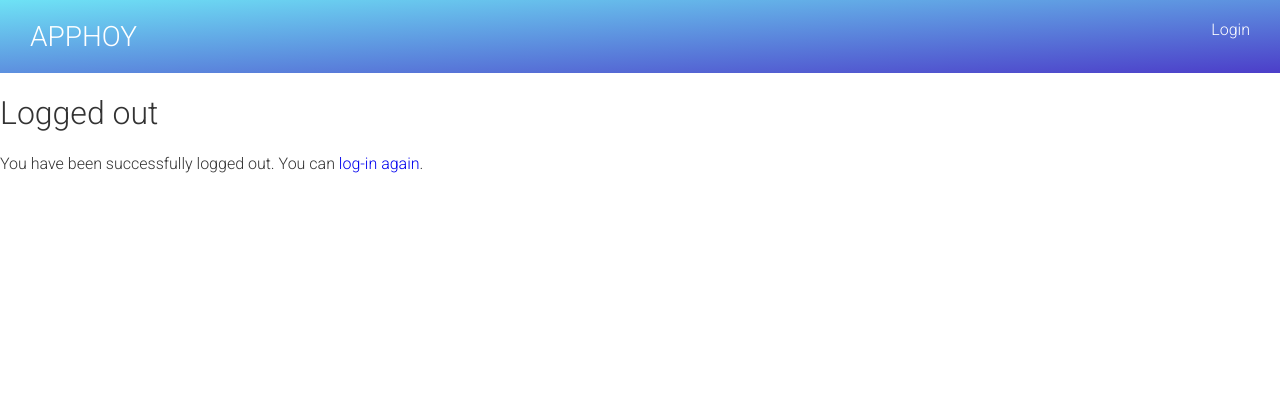
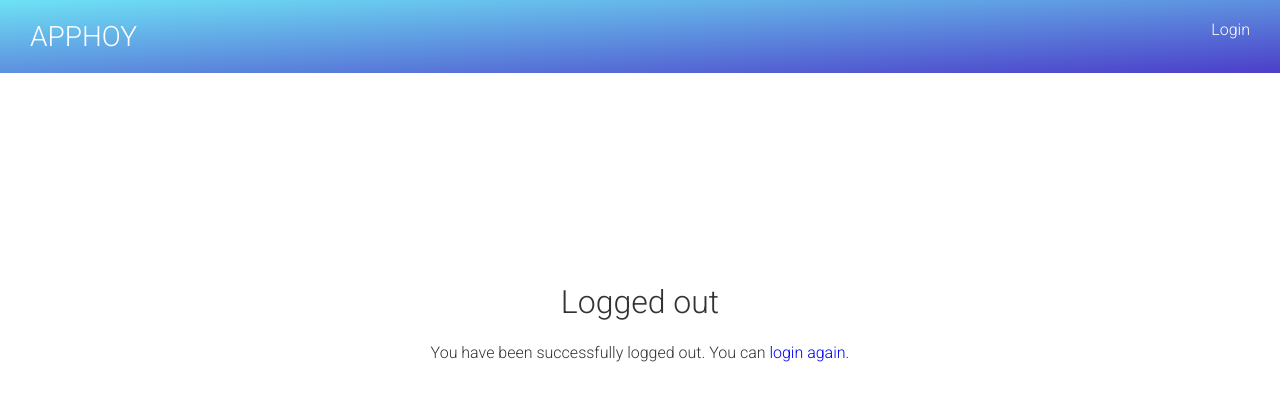
Before and after one commit to mkaniaa/apphoy-webapp, a Django app: page /accounts/logout/ in a window 1280 px wide. Shown: the top 401 px of the page. Run offline with Django 3.2, Linux system fonts and the light colour scheme; some libraries are stand-ins or nearby versions.

Commit message:
AP-5 Stylize logging page
* Stylizing logging and logout pages.

```diff
--- a/apphoy/apphoy/urls.py
+++ b/apphoy/apphoy/urls.py
@@ -5,13 +5,13 @@ The `urlpatterns` list routes URLs to views. For more information please see:
 Examples:
 Function views
     1. Add an import:  from my_app import views
-    2. Add a URL to urlpatterns:  path('', views.home, name='home')
+    2. Add a URL to urlpatterns:  path('', views.home, name="home")
 Class-based views
     1. Add an import:  from other_app.views import Home
-    2. Add a URL to urlpatterns:  path('', Home.as_view(), name='home')
+    2. Add a URL to urlpatterns:  path('', Home.as_view(), name="home")
 Including another URLconf
     1. Import the include() function: from django.urls import include, path
-    2. Add a URL to urlpatterns:  path('blog/', include('blog.urls'))
+    2. Add a URL to urlpatterns:  path("blog/", include("blog.urls"))
 """
 from django.contrib import admin
 from django.contrib.auth import views as auth_views
@@ -20,11 +20,15 @@ from django.urls import path, include
 from common.views import redirect_view
 
 urlpatterns = [
-    path('accounts/login/', auth_views.LoginView.as_view(), name='login'),
-    path('accounts/logout/', auth_views.LogoutView.as_view(), name='logout'),
-    path('accounts/profile/', redirect_view, name='profile_main'),
-    path('admin/', admin.site.urls),
-    path('', redirect_view, name='main'),
-    path('persons/', include('persons.urls')),
-    path('trips/', include('trips.urls')),
+    path("accounts/login/", auth_views.LoginView.as_view(), name="login"),
+    path(
+        "accounts/logout/",
+        auth_views.LogoutView.as_view(template_name='registration/logout.html'),
+        name="logout",
+    ),
+    path("accounts/profile/", redirect_view, name="profile_main"),
+    path("admin/", admin.site.urls),
+    path('', redirect_view, name="main"),
+    path("persons/", include("persons.urls")),
+    path("trips/", include("trips.urls")),
 ]
--- /dev/null
+++ b/apphoy/common/static/css/login.css
@@ -0,0 +1,34 @@
+.login {
+    position: absolute;
+    left: 50%;
+    top: 40%;
+    transform: translate(-50%, -50%);
+    padding: 10px;
+}
+
+.login h1 {
+    text-align: center;
+}
+
+#login-button {
+    text-align: center;
+}
+
+#login-button input{
+    width: 10rem;
+    background-color: #a4a4a4;
+    color: white;
+    padding: 0.5rem 0.7rem;
+    margin: 1rem 0.3rem 0 0.3rem;
+    border: none;
+    border-radius: 4px;
+    cursor: pointer;
+    text-align: center;
+    font-family:'Roboto', sans-serif;
+    font-size: 16px;
+    font-weight:300;
+}
+
+#login-button input:hover{
+    background-color: #585858;
+}
--- a/apphoy/common/templates/base.html
+++ b/apphoy/common/templates/base.html
@@ -9,6 +9,7 @@
     <link href="{% static "css/forms.css" %}" rel="stylesheet">
     <link href="{% static "css/item-list.css" %}" rel="stylesheet">
     <link href="{% static "css/sidebar.css" %}" rel="stylesheet">
+    <link href="{% static "css/login.css" %}" rel="stylesheet">
     <link href="https://fonts.googleapis.com/css?family=Open+Sans:300,400,700&display=swap" rel="stylesheet"/>
     <link href="{% static "fontawesomefree/css/all.min.css" %}" rel="stylesheet" type="text/css">
 </head>
--- a/apphoy/common/templates/registration/logged_out.html
+++ /dev/null
@@ -1,11 +0,0 @@
-{% extends "base.html" %}
-
-{% block title %}Logged out{% endblock %}
-
-{% block content %}
-  <h1>Logged out</h1>
-  <div class="module">
-    <p>You have been successfully logged out.
-       You can <a href="{% url "login" %}">log-in again</a>.</p>
-  </div>
-{% endblock %}
--- a/apphoy/common/templates/registration/login.html
+++ b/apphoy/common/templates/registration/login.html
@@ -3,8 +3,9 @@
 {% block title %}Login{% endblock %}
 
 {% block content %}
+    <div class="login">
         <h1>Login</h1>
-  <div class="module">
+        <div>
             {% if form.errors %}
                 <p>Your username and password didn't match. Please try again.</p>
             {% else %}
@@ -15,8 +16,9 @@
                     {{ form.as_p }}
                     {% csrf_token %}
                     <input type="hidden" name="next" value="{{ next }}" />
-        <p><input type="submit" value="Login"></p>
+                    <p id="login-button"><input type="submit" value="Login"></p>
                 </form>
             </div>
         </div>
+    </div>
 {% endblock %}
--- /dev/null
+++ b/apphoy/common/templates/registration/logout.html
@@ -0,0 +1,12 @@
+{% extends "base.html" %}
+
+{% block title %}Logged out{% endblock %}
+
+{% block content %}
+    <div class="login">
+        <h1>Logged out</h1>
+        <div>
+            <p>You have been successfully logged out. You can <a href="{% url "login" %}">login again</a>.</p>
+        </div>
+    </div>
+{% endblock %}
```
Lines whose indentation alone changed are shown as unchanged.
